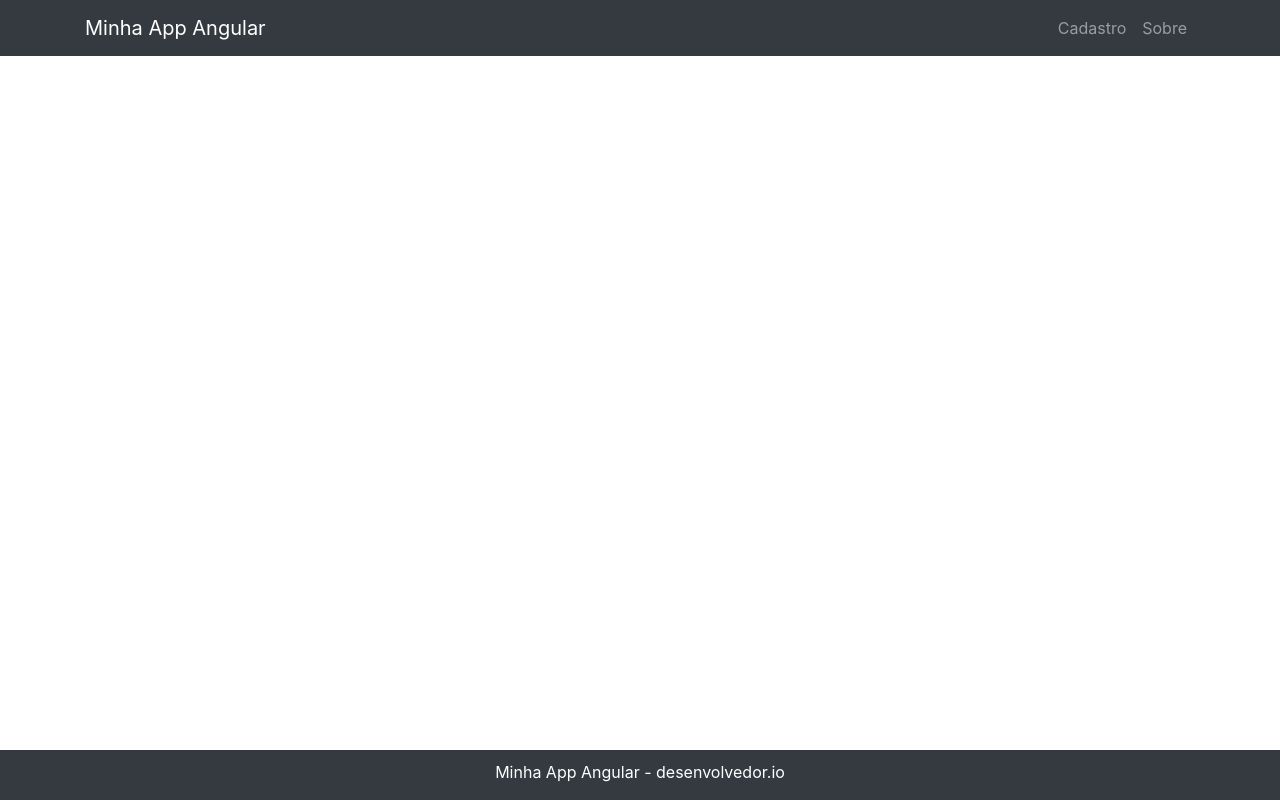
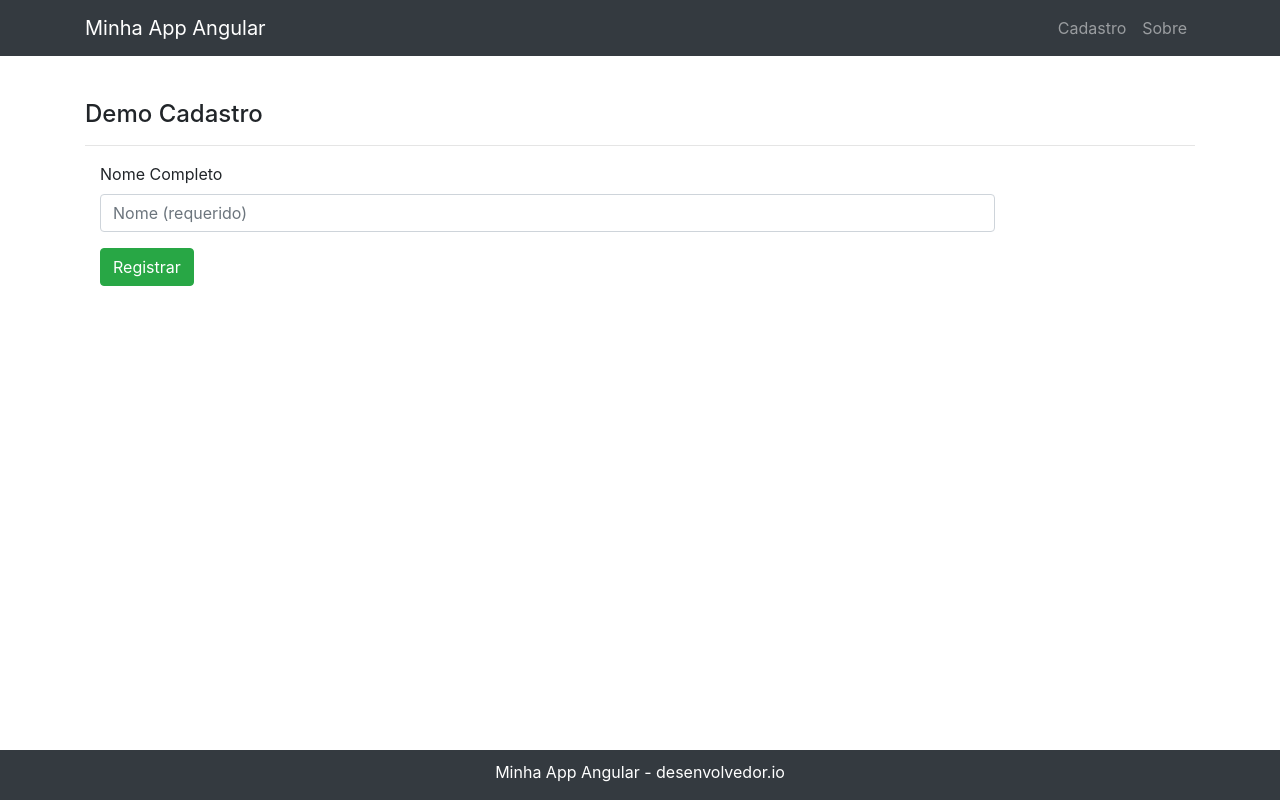
Before and after one commit to cavazani/TemplateProjeto, an Angular app: page /cadastro in a window 1280 px wide. Built offline with nearby package versions, Linux system fonts and the light colour scheme.

Commit message:
cadastro.component html

```diff
--- a/src/app/demos/reactiveForms/cadastro/cadastro.component.html
+++ b/src/app/demos/reactiveForms/cadastro/cadastro.component.html
@@ -1 +1,21 @@
-<p>cadastro works!</p>
+<div class="container main-container">
+    <h4>Demo Cadastro</h4>
+    <hr />
+    <form novalidate>
+        <div class="form-horizontal">
+
+            <div class="form-group">
+                <label class="col-md-2 control-label" for="nome">Nome Completo</label>
+                <div class="col-md-10">
+                    <input class="form-control" id="nome" type="text" placeholder="Nome (requerido)"/>
+                </div>
+            </div>
+
+            <div class="form-group">
+                <div class="col-md-4 col-md-offset-2">
+                    <span><button class="btn btn-success" id="Registrar"  type="submit">Registrar</button></span>
+                </div>
+            </div>
+        </div>
+    </form>
+</div>
```
